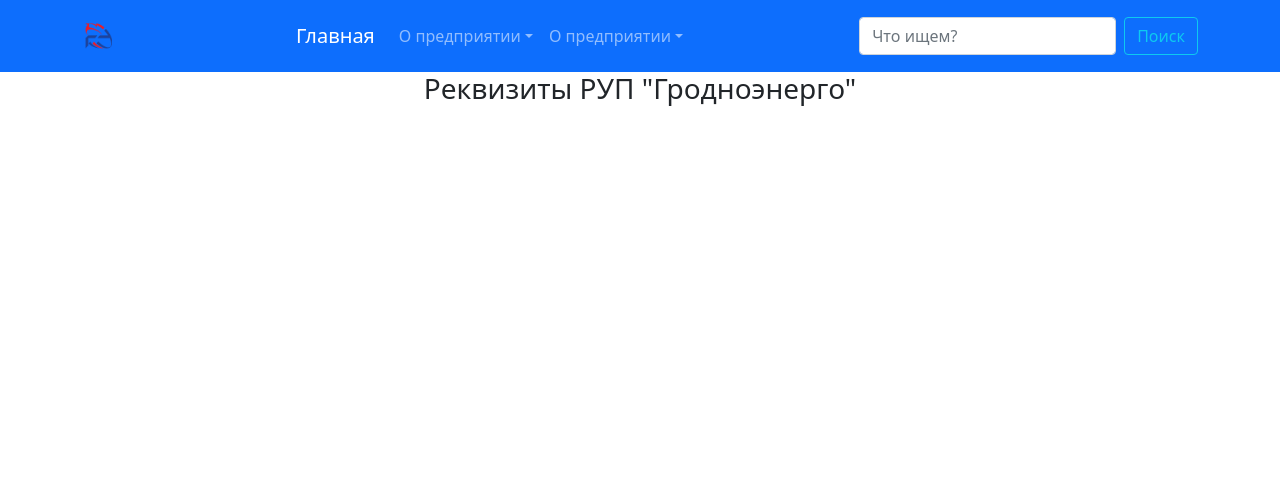
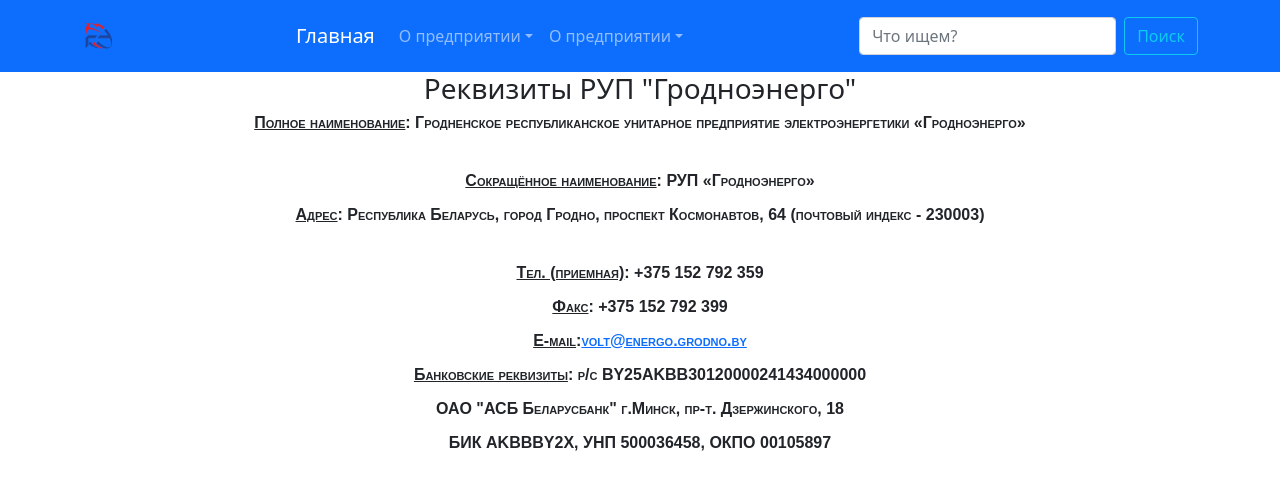
Before and after one commit to Ragimov-Kirill/React-energo, a React (Create React App) app: page /requisites in a window 1280 px wide. Shown: the top 490 px of the page. Built offline with nearby package versions, Linux system fonts and the light colour scheme.

Commit message:
Add Page  Requisites and css

```diff
--- a/src/Pages/Management.js
+++ b/src/Pages/Management.js
@@ -1,4 +1,5 @@
 import React, {Component} from 'react';
+import '../Pages/man.css';
 import derector from '../assets/Zhuk_VS.jpg';
 import firstzam from '../assets/shmakov_2013.jpg';
 import zam from '../assets/raik_2018-1.jpg';
@@ -13,7 +14,7 @@
        </div>
 
        <div className ="Ruk">
-       <table>
+       <table className="Table">
           <tr>
             <td>
             <div className = "Derector">
--- a/src/Pages/Requisites.js
+++ b/src/Pages/Requisites.js
@@ -1,11 +1,65 @@
 import React, {Component} from 'react';
+import '../Pages/req.css';
 
 export default class Requisites extends Component {
   render() {
      return (
+       <>
        <div>
           <h3 align ="center">Реквизиты РУП "Гродноэнерго"</h3>
        </div>
+       <div className ="requis">
+       <p>
+       <ins>
+       Полное наименование
+       </ins>
+       : Гродненское республиканское унитарное предприятие электроэнергетики «Гродноэнерго»
+       </p>
+       <br/>
+       <p>
+       <ins>
+       Сокращённое наименование
+       </ins>
+       : РУП «Гродноэнерго»
+       </p>
+       <p>
+       <ins>
+       Адрес
+       </ins>
+       : Республика Беларусь, город Гродно, проспект Космонавтов, 64
+(почтовый индекс - 230003)
+       </p>
+       <br/>
+       <p>
+       <ins>
+       Тел. (приемная)
+       </ins>
+       : +375 152 792 359</p>
+       <p>
+       <ins>
+       Факс
+       </ins>
+       : +375 152 792 399</p>
+       <p>
+       <ins>
+       Е-mail
+       </ins>
+       :
+      <a href="mailto:volt@energo.grodno.by">
+        volt@energo.grodno.by
+        </a>
+        </p>
+        <p>
+        <ins>
+        Банковские реквизиты
+        </ins>
+        : р/с BY25AKBB30120000241434000000
+        </p>
+        <p>ОАО "АСБ Беларусбанк" г.Минск, пр-т. Дзержинского, 18</p>
+        <p>БИК AKBBBY2X, УНП 500036458, ОКПО 00105897</p>
+
+       </div>
+       </>
      )
    }
  }
--- /dev/null
+++ b/src/Pages/man.css
@@ -0,0 +1,8 @@
+.Table {
+    font: small-caps bold 1rem sans-serif;
+    text-align: center;
+}
+.Table td p{
+  font: small-caps bold 1rem sans-serif;
+  text-align: left;
+}
--- /dev/null
+++ b/src/Pages/req.css
@@ -0,0 +1,4 @@
+p {
+    font: small-caps bold 1rem sans-serif;
+    text-align: center;
+}
```
